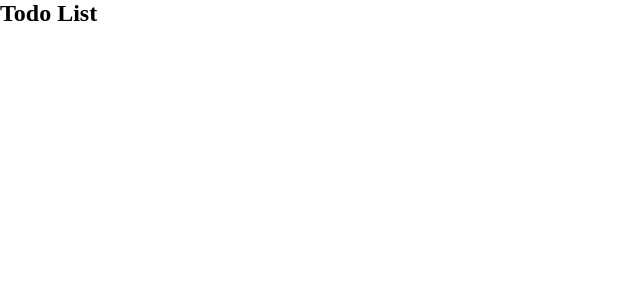
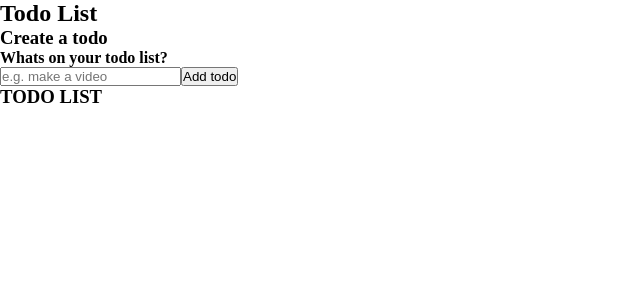
Before and after one commit to TiaanSM/JS-functional-programming, a Vue app in the folder Dashboard/: page / in a window 1280 px wide. Shown: the top 300 px of the page, without its empty margins (0-640 px from the left). Built offline with nearby package versions, Linux system fonts and the light colour scheme.

Commit message:
Made the todo list.
Completed the todo list will style soon.

```diff
--- a/Dashboard/src/components/TodoList.vue
+++ b/Dashboard/src/components/TodoList.vue
@@ -1,9 +1,86 @@
 <template>
-    <h2>Todo List</h2>
+    <main class="app">
+
+      <section>
+        <h2 class="title">
+           Todo List
+        </h2>
+      </section>
+
+      <section class="create-todo">
+         <h3>Create a todo</h3>
+         <form @submit.prevent="addTodo">
+
+            <h4>Whats on your todo list?</h4>
+            <input
+               type="text"
+               placeholder="e.g. make a video"
+               v-model="input_content"
+            />
+
+            <input type="submit" value="Add todo">
+         </form>
+      </section>
+
+      <section class="todo-list">
+        <h3>TODO LIST</h3>
+        <div class="list">
+            <div v-for="todo in todos_asc" :key="todo" :class="`todo-item ${todo.done && 'done'}`">
+
+                <label>
+                    <input type="checkbox" v-model="todo.done" />
+                </label>
+
+                <div class="todo-content">
+                    <input type="text" v-model="todo.content" />
+                </div>
+
+                <div class="action">
+                    <button class="delete" @click="removeTodo(todo)">Delete</button>
+                </div>
+
+            </div>
+        </div>
+      </section>
+
+    </main>
 </template>
 
-<script>
-    export default {
-        name: 'TodoList'
+<script setup>
+    import { ref, onMounted, computed, watch} from 'vue'
+
+    const todos = ref([])
+    const name = ref('')
+
+    const input_content = ref([])
+
+    const todos_asc = computed(() => todos.value.sort((a,b) => {
+        return b.createdAt - a.createdAt
+    }))
+
+    const addTodo = () => {
+        if (input_content.value.trim() === '') {
+            return
+        }
+
+        todos.value.push({
+            content: input_content.value,
+            done: false,
+            createdAt: new Date().getTime()
+        })
+
+        input_content.value = ''
     }
+
+    const removeTodo = todo => {
+        todos.value = todos.value.filter(t => t !== todo)
+    }
+
+    watch(todos, newVal => {
+        localStorage.setItem('todos', JSON.stringify(newVal))
+    }, { deep: true })
+
+    onMounted(() => {
+        todos.value = JSON.parse(localStorage.getItem('todos')) || []
+    })
 </script>
```
